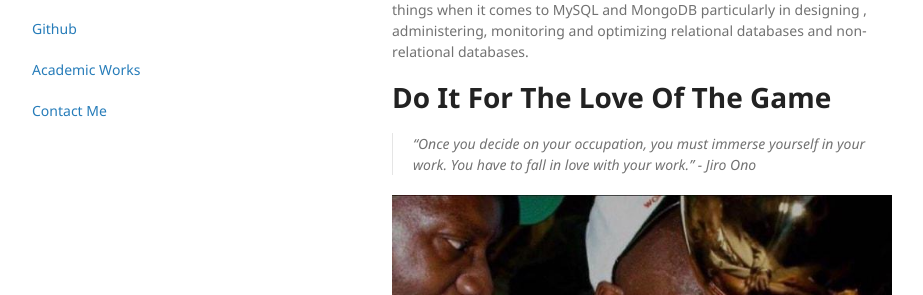
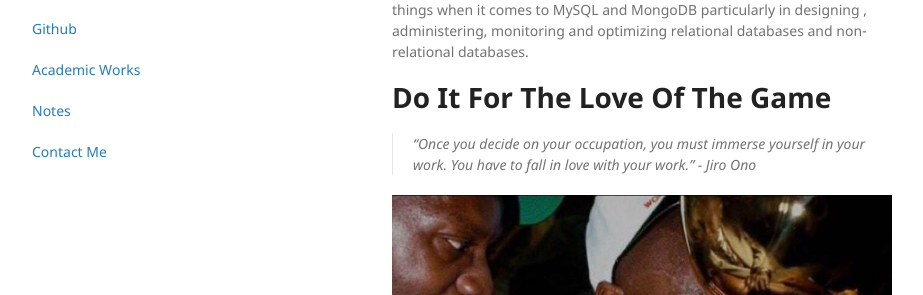
Before and after one commit to khoabuiv/khoabuiv.github.io, a Jekyll site: the page built from index.md, in a window 1280 px wide. Shown: the part 173-468 px from the top of the page, without its empty margins (178-1101 px from the left). Built offline with Jekyll 4.4.1, drawn with Linux system fonts in a browser that asks for light colours.

Commit message:
Update default.html

```diff
--- a/_layouts/default.html
+++ b/_layouts/default.html
@@ -26,6 +26,7 @@
         <p class="view"><a href="{{ site.github.linkedin }}">Linkedin</a></p>
         <p class="view"><a href="{{ site.github.owner_url }}">Github</a></p>
         <p class="view"><a href="{{ site.github.academic_works }}">Academic Works</a></p>
+        <p class="view"><a href="{{ site.github.notes }}">Notes</a></p>
         <p class="view"><a href="mailto:khoabuiv@gmail.com">Contact Me</a></p>
 
       </header>
```
